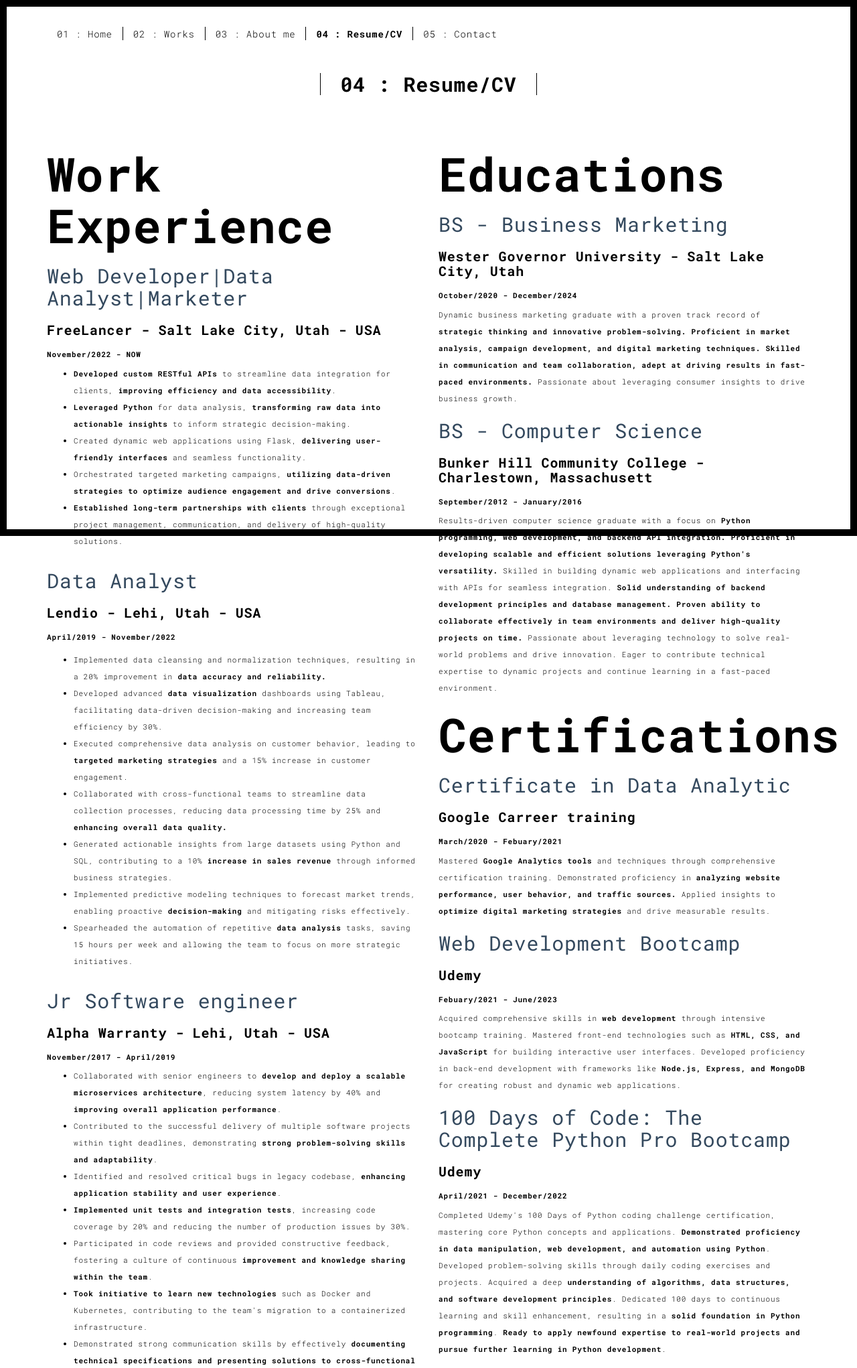
After one commit to papykabukanyi/dep_portf, a Flask app: page /resume.html in a window 1280 px wide. The commit adds this page. Shown: the top 2042 px of the page at 67% size. Run offline with Flask 2, Linux system fonts and the light colour scheme; some libraries are stand-ins or nearby versions.

Commit message:
changed everthing type

```diff
--- a/main.py
+++ b/main.py
@@ -23,13 +23,13 @@ def about():
 def contact():
     return render_template("contact.html")
 
-@app.route("/components.html")
-def components():
-    return render_template("components.html")
+@app.route("/resume.html")
+def resume():
+    return render_template("resume.html")
 
-@app.route("/liveresume.html")
-def liveresume():
-    return render_template("liveresume.html")
+# @app.route("/liveresume.html")
+# def liveresume():
+#     return render_template("liveresume.html")
 
 
 
--- a/templates/about.html
+++ b/templates/about.html
@@ -40,9 +40,8 @@
           <li><a href="./index.html" title="">01 : Home</a></li>
           <li><a href="./works.html" title="">02 : Works</a></li>
           <li><a href="./about.html" title="">03 : About me</a></li>
-          <li><a href="./contact.html" title="">04 : Contact</a></li>
-          <li><a href="./components.html" title="">05 : Components</a></li>
-          <li><a href="./liveresume.html">05 : CV/Resume</a></li>
+          <li><a href="./resume.html" title="">04 : Resume/CV</a></li>
+          <li><a href="./contact.html" title="">05 : Contact</a></li>
         </ul>
 
 
--- a/templates/index.html
+++ b/templates/index.html
@@ -40,9 +40,8 @@
           <li><a href="./index.html" title="">01 : Home</a></li>
           <li><a href="./works.html" title="">02 : Works</a></li>
           <li><a href="./about.html" title="">03 : About me</a></li>
-          <li><a href="./contact.html" title="">04 : Contact</a></li>
-          <li><a href="./components.html" title="">05 : Components</a></li>
-          <li><a href="./liveresume.html">05 : CV/Resume</a></li>
+          <li><a href="./resume.html" title="">04 : Resume/CV</a></li>
+          <li><a href="./contact.html" title="">05 : Contact</a></li>
         </ul>
 
 
--- /dev/null
+++ b/templates/resume.html
@@ -0,0 +1,293 @@
+<!DOCTYPE html>
+<html lang="en">
+
+<html lang="en">
+
+<head>
+  <meta charset="UTF-8">
+  <meta content="IE=edge" http-equiv="X-UA-Compatible">
+  <meta content="width=device-width,initial-scale=1" name="viewport">
+  <meta name="description" content="papykabukanyi portfolio page">
+  <meta name="keywords" content="Portfolio, papy kabukanyi, Web Developer, marketing, programming">
+  <meta name="google" content="translate" />
+  <meta content="main Resume/CV for KBKNY" name="Papy kabukanyi">
+
+  <!-- Disable tap highlight on IE -->
+  <meta name="msapplication-tap-highlight" content="no">
+
+  <link rel="icon" href="./static/assets/img/favicon.ico" type="image/x-icon">
+
+  <title>Resume/CV</title>
+
+<link href="./static/assets/css/main.3f6952e4.css" rel="stylesheet"></head>
+
+<body class="">
+<div id="site-border-left"></div>
+<div id="site-border-right"></div>
+<div id="site-border-top"></div>
+<div id="site-border-bottom"></div>
+ <!-- Add your content of header -->
+<header>
+  <nav class="navbar  navbar-fixed-top navbar-default">
+    <div class="container">
+        <button type="button" class="navbar-toggle collapsed" data-toggle="collapse" data-target="#navbar-collapse" aria-expanded="false">
+          <span class="sr-only">Toggle navigation</span>
+          <span class="icon-bar"></span>
+          <span class="icon-bar"></span>
+          <span class="icon-bar"></span>
+        </button>
+
+      <div class="collapse navbar-collapse" id="navbar-collapse">
+        <ul class="nav navbar-nav ">
+          <li><a href="./index.html" title="">01 : Home</a></li>
+          <li><a href="./works.html" title="">02 : Works</a></li>
+          <li><a href="./about.html" title="">03 : About me</a></li>
+          <li><a href="./resume.html" title="">04 : Resume/CV</a></li>
+          <li><a href="./contact.html" title="">05 : Contact</a></li>
+        </ul>
+
+
+      </div>
+    </div>
+  </nav>
+</header>
+
+<div class="section-container">
+  <div class="container">
+    <div class="row">
+      <div class="col-xs-12">
+        <div class="section-container-spacer text-center">
+          <h1 class="h2">04 : Resume/CV</h1>
+        </div>
+      </div>
+    </div>
+  </div>
+
+<!-- Add your site or app content here -->
+  <div class="container">
+    <div class="row">
+      <div class="col-xs-12 col-md-6">
+
+<!-- work Experience 1 -->
+        <div class="template-example">
+          <!-- <h1 class="template-title-example">Work Experience</h1> -->
+          <tr><td><h1>Work Experience</h1></td></tr>
+          <!-- work Experience now -->
+      <div class="template-example">
+        <!-- <h1 class="template-title-example">Work Experience</h1> -->
+        <!-- <tr><td><h1>Work Experience 2</h1></td></tr> -->
+        <div class="">
+          <h3 class="template-title-example">Web Developer|Data Analyst|Marketer</h3>
+          <h3 class="template-title">FreeLancer - Salt Lake City, Utah - USA</h3>
+          <h4 class="">November/2022 - <b>NOW</b></h4>
+          <ul>
+            <li><b>Developed custom RESTful APIs</b> to streamline data integration for clients, <b>improving efficiency and data accessibility</b>.</li>
+            <li><b>Leveraged Python</b> for data analysis, <b>transforming raw data into actionable insights</b> to inform strategic decision-making.</li>
+            <li>Created dynamic web applications using Flask, <b>delivering user-friendly interfaces</b> and seamless functionality.</li>
+            <li>Orchestrated targeted marketing campaigns, <b>utilizing data-driven strategies to optimize audience engagement and drive conversions</b>.</li>
+            <li><b>Established long-term partnerships with clients</b> through exceptional project management, communication, and delivery of high-quality solutions.</li>
+          </ul>
+        </div>
+      </div>
+          <div class="">
+            <h3 class="template-title-example">Data Analyst</h3>
+            <h3 class="template-title">Lendio - Lehi, Utah - USA</h3>
+            <h4 class="template-title">April/2019 - November/2022</h4>
+            <p>
+            <ul>
+              <li>Implemented data cleansing and normalization techniques, resulting in a 20% improvement in <b>data accuracy and reliability.</b></li>
+              <li>Developed advanced <b>data visualization</b> dashboards using Tableau, facilitating data-driven decision-making and increasing team efficiency by 30%.</li>
+              <li>Executed comprehensive data analysis on customer behavior, leading to <b>targeted marketing strategies</b> and a 15% increase in customer engagement.</li>
+              <li>Collaborated with cross-functional teams to streamline data collection processes, reducing data processing time by 25% and <b>enhancing overall data quality.</b></li>
+              <li>Generated actionable insights from large datasets using Python and SQL, contributing to a 10% <b>increase in sales revenue</b> through informed business strategies.</li>
+              <li>Implemented predictive modeling techniques to forecast market trends, enabling proactive <b>decision-making</b> and mitigating risks effectively.</li>
+              <li>Spearheaded the automation of repetitive <b>data analysis</b> tasks, saving 15 hours per week and allowing the team to focus on more strategic initiatives.</li>
+            </ul>
+          </p>
+          </div>
+        </div>
+      <!-- work Experience 2 -->
+      <div class="template-example">
+        <!-- <h1 class="template-title-example">Work Experience</h1> -->
+        <!-- <tr><td><h1>Work Experience 2</h1></td></tr> -->
+        <div class="">
+          <h3 class="template-title-example">Jr Software engineer</h3>
+          <h3 class="template-title">Alpha Warranty - Lehi, Utah - USA</h3>
+          <h4 class="">November/2017 - April/2019</h4>
+          <ul>
+            <li>Collaborated with senior engineers to <b>develop and deploy a scalable microservices architecture</b>, reducing system latency by 40% and <b>improving overall application performance</b>.</li>
+            <li>Contributed to the successful delivery of multiple software projects within tight deadlines, demonstrating <b>strong problem-solving skills and adaptability</b>.</li>
+            <li>Identified and resolved critical bugs in legacy codebase, <b>enhancing application stability and user experience</b>.</li>
+            <li><b>Implemented unit tests and integration tests</b>, increasing code coverage by 20% and reducing the number of production issues by 30%.</li>
+            <li>Participated in code reviews and provided constructive feedback, fostering a culture of continuous <b>improvement and knowledge sharing within the team</b>.</li>
+            <li><b>Took initiative to learn new technologies</b> such as Docker and Kubernetes, contributing to the team's migration to a containerized infrastructure.</li>
+            <li>Demonstrated strong communication skills by effectively <b>documenting technical specifications and presenting solutions to cross-functional teams.</b></li>
+          </ul>
+        </div>
+      </div>
+      <!-- work Experience 3 -->
+      <div class="template-example">
+        <!-- <h1 class="template-title-example">Work Experience</h1> -->
+        <!-- <tr><td><h1>Work Experience 3</h1></td></tr> -->
+        <div class="">
+          <h3 class="template-title-example">Tesla Support Specialist</h3>
+          <h3 class="template-title">Alpha Warranty Services - Riverdale, Utah - USA</h3>
+          <h4 class="">December/2015 - November/2017</h4>
+          <ul>
+            <li>Led a customer support initiative resulting in a 20% decrease in response time, <b>enhancing overall customer satisfaction</b>.</li>
+            <li><b>Developed and delivered comprehensive training materials for new hires</b>, ensuring consistent and high-quality support across the team.</li>
+            <li><b>Resolved complex technical issues</b> related to Tesla vehicles, maintaining a <b>95% customer issue resolution rate</b>.</li>
+            <li>Implemented a feedback loop system to <b>capture customer concerns and insights</b>, leading to product improvements and increased customer loyalty.</li>
+            <li>Achieved recognition for exceptional service, receiving consistently <b>positive feedback from customers and management</b>.</li>
+            <li>Collaborated with engineering teams to <b>identify and prioritize software and hardware improvements</b> based on customer feedback.</li>
+            <li>Maintained up-to-date knowledge of Tesla products and systems, <b>providing accurate and timely assistance to customers</b>.</li>
+          </ul>
+        </div>
+      </div>
+      <div class="template-example">
+        <!-- <h1 class="template-title-example">Work Experience</h1> -->
+        <!-- <tr><td><h1>Work Experience 3</h1></td></tr> -->
+        <div class="">
+          <h3 class="template-title-example">Claim Processor</h3>
+          <h3 class="template-title">Tufts Health Plan - Watertown, Massachusett - USA</h3>
+          <h4 class="">March/2013 - December/2015</h4>
+          <ul>
+            <li>Achieved a 98% accuracy rate in <b>processing claims</b> through meticulous review and validation of documentation.</li>
+            <li>Established and <b>maintained positive relationships with clients</b>, effectively addressing inquiries and concerns in a timely manner.</li>
+            <li>Recognized for <b>consistently meeting or exceeding performance metrics</b>, including turnaround time and accuracy targets.</li>
+            <li><b>Led a cross-functional team</b> in identifying and resolving systemic issues, resulting in a 25% decrease in claims disputes.</li>
+            <li>Contributed to the <b>development and optimization of internal processes</b> and procedures to ensure compliance with regulatory requirements.</li>
+          </ul>
+        </div>
+      </div>
+
+      </div>
+
+      <div class="col-xs-12 col-md-6">
+        <div class="template-example">
+          <tr><td><h1>Educations</h1></td></tr>
+          <h3 class="template-title-example">BS - Business Marketing</h3>
+          <h3 class="template-title">Wester Governor University - Salt Lake City, Utah</h3>
+          <h4 class="">October/2020 - December/2024</h4>
+          <p>Dynamic business marketing graduate with a proven track record of <b>strategic
+            thinking and innovative problem-solving. Proficient in market analysis, campaign development,
+            and digital marketing techniques. Skilled in communication and team collaboration, adept at driving results in fast-paced environments.</b>
+            Passionate about leveraging consumer insights to drive business growth.
+            </p>
+          <h3 class="template-title-example">BS - Computer Science</h3>
+          <h3 class="template-title">Bunker Hill Community College - Charlestown, Massachusett</h3>
+          <h4 class="">September/2012 - January/2016</h4>
+          <p>Results-driven computer science graduate with a focus on <b>Python programming, web development,
+            and backend API integration. Proficient in developing scalable and efficient solutions leveraging Python's versatility.</b>
+            Skilled in building dynamic web applications and interfacing with APIs for seamless integration.
+            <b>Solid understanding of backend development principles and database management.
+            Proven ability to collaborate effectively in team environments and deliver high-quality projects on time.</b>
+            Passionate about leveraging technology to solve real-world problems and drive innovation.
+            Eager to contribute technical expertise to dynamic projects and continue learning in a fast-paced environment.
+            </p>
+
+            <tr><td><h1>Certifications</h1></td></tr>
+            <!-- google part of certification -->
+            <h3 class="template-title-example">Certificate in Data Analytic</h3>
+            <h3 class="template-title">Google Carreer training</h3>
+            <h4 class="">March/2020 - Febuary/2021</h4>
+            <p>Mastered <b>Google Analytics tools</b> and techniques through comprehensive certification training.
+              Demonstrated proficiency in <b>analyzing website performance, user behavior, and traffic sources.</b>
+              Applied insights to <b>optimize digital marketing strategies</b> and drive measurable results.</p>
+              <!-- Udemy part of certification -->
+            <h3 class="template-title-example">Web Development Bootcamp</h3>
+            <h3 class="template-title">Udemy</h3>
+            <h4 class="">Febuary/2021 - June/2023</h4>
+            <p>Acquired comprehensive skills in <b>web development</b> through intensive bootcamp training.
+              Mastered front-end technologies such as <b>HTML, CSS, and JavaScript</b> for building interactive user interfaces.
+              Developed proficiency in back-end development with frameworks like <b>Node.js, Express, and MongoDB</b> for creating robust and dynamic web applications.</p>
+
+              <!-- Udemy 2 part of certification -->
+            <h3 class="template-title-example">100 Days of Code: The Complete Python Pro Bootcamp</h3>
+            <h3 class="template-title">Udemy</h3>
+            <h4 class="">April/2021 - December/2022</h4>
+            <p>Completed Udemy's 100 Days of Python coding challenge certification, mastering core Python concepts and applications.
+              <b>Demonstrated proficiency in data manipulation, web development, and automation using Python</b>.
+              Developed problem-solving skills through daily coding exercises and projects.
+              Acquired a deep <b>understanding of algorithms, data structures, and software development principles</b>.
+              Dedicated 100 days to continuous learning and skill enhancement, resulting in a <b>solid foundation in Python programming</b>.
+              <b>Ready to apply newfound expertise to real-world projects and pursue further learning in Python development</b>.</p>
+
+            <tr><td><h1>Skills</h1></td></tr>
+            <h3 class="template-title-example">Primary Skills</h3>
+            <ul>
+              <li>Proficient in multiple programming languages, including <b>Python</b>.</li>
+              <li>Proficiency in data analysis tools such as <b>Python (pandas, numpy) and SQL</b>.</li>
+              <li>Proficiency in front-end technologies: <b>HTML, CSS, JavaScript</b>.</li>
+              <li>Strong analytical skills for <b>interpreting marketing data and metrics</b>.</li>
+              <li>Knowledge of version control systems like <b>Git</b>.</li>
+              <li>Experience with data visualization libraries like <b>Matplotlib and Seaborn</b>.</li>
+              <li>Knowledge of back-end development with Python using frameworks like <b>Django or Flask</b>.</li>
+              <li>Experience with marketing automation tools like <b>HubSpot or Marketo</b>.</li>
+              <li>Ability to <b>design and develop scalable</b>, maintainable software solutions.</li>
+              <li>Understanding of <b>machine learning</b> concepts for predictive analytics.</li>
+              <li>Experience with <b>web security principles</b> and best practices.</li>
+              <li>Competence in <b>SEO (Search Engine Optimization)</b> techniques.</li>
+              <li>Knowledge of <b>SEM (Search Engine Marketing)</b> and <b>PPC (Pay-Per-Click)</b> advertising.</li>
+              <li>Experience with <b>testing frameworks</b> and practices.</li>
+              <li>Strong problem-solving and <b>debugging skills</b>.</li>
+              <li>Competence in interpreting and <b>communicating insights from data</b>.</li>
+              <li>Understanding of <b>HTTP protocols and web servers</b>.</li>
+              <li>Understanding of <b>social media marketing strategies</b> and platforms.</li>
+              <li>Ability to <b>create compelling content</b> for various channels.</li>
+              <li>Experience with BI tools such as <b>Tableau or Power BI</b>.</li>
+              <li>Proficiency in <b>web performance optimization</b> techniques.</li>
+              <li>Understanding of <b>data privacy</b> and <b>regulatory compliance</b>.</li>
+              <li>Strong <b>communication</b> and <b>storytelling skills</b>.</li>
+            </ul>
+            <tr><td><h1>Summary</h1></td></tr>
+          <p>
+            I am a versatile bachelor's graduate proficient in both <b>Business Marketing and Computer Science</b>,
+            blending strategic marketing insights with technical expertise. Mastered strategic analysis, market research,
+            and campaign development in Business Marketing. <b>Additionally, honed skills in programming languages, web development,
+            and software engineering principles. Acquired a diverse skill set enabling effective problem-solving and innovative solution development.</b>
+            Strong communicator adept at bridging the gap between technical and non-technical stakeholders.
+            Ready to leverage dual expertise to drive business growth and technological advancements in dynamic environments.
+          </p>
+        </div>
+
+<footer class="text-center">
+  <div>
+    <div>
+      <div>
+        <p>© KBKNY LLC | Website created with FLASK & PYTHON</p>
+      </div>
+    </div>
+  </div>
+</footer>
+
+<script>
+  document.addEventListener("DOMContentLoaded", function (event) {
+     navActivePage();
+  });
+</script>
+
+<!-- Google Analytics: change UA-XXXXX-X to be your site's ID
+
+<script>
+  (function (i, s, o, g, r, a, m) {
+    i['GoogleAnalyticsObject'] = r; i[r] = i[r] || function () {
+      (i[r].q = i[r].q || []).push(arguments)
+    }, i[r].l = 1 * new Date(); a = s.createElement(o),
+      m = s.getElementsByTagName(o)[0]; a.async = 1; a.src = g; m.parentNode.insertBefore(a, m)
+  })(window, document, 'script', '//www.google-analytics.com/analytics.js', 'ga');
+  ga('create', 'UA-XXXXX-X', 'auto');
+  ga('send', 'pageview');
+</script>
+
+--> <script type="text/javascript" src="./static/assets/js/main.70a66962.js"></script></body>
+<!-- <footer>
+  <div>
+    <div>
+      <div>
+        <p>© KBKNY LLC | Website created with FLASK & PYTHON</p>
+      </div>
+    </div>
+  </div>
+</footer> -->
+</html>
--- a/templates/work.html
+++ b/templates/work.html
@@ -40,9 +40,8 @@
           <li><a href="./index.html" title="">01 : Home</a></li>
           <li><a href="./works.html" title="">02 : Works</a></li>
           <li><a href="./about.html" title="">03 : About me</a></li>
-          <li><a href="./contact.html" title="">04 : Contact</a></li>
-          <li><a href="./components.html" title="">05 : Components</a></li>
-          <li><a href="./liveresume.html">05 : CV/Resume</a></li>
+          <li><a href="./resume.html" title="">04 : Resume/CV</a></li>
+          <li><a href="./contact.html" title="">05 : Contact</a></li>
         </ul>
 
 
--- a/templates/works.html
+++ b/templates/works.html
@@ -40,9 +40,8 @@
           <li><a href="./index.html" title="">01 : Home</a></li>
           <li><a href="./works.html" title="">02 : Works</a></li>
           <li><a href="./about.html" title="">03 : About me</a></li>
-          <li><a href="./contact.html" title="">04 : Contact</a></li>
-          <li><a href="./components.html" title="">05 : Components</a></li>
-          <li><a href="./liveresume.html">05 : CV/Resume</a></li>
+          <li><a href="./resume.html" title="">04 : Resume/CV</a></li>
+          <li><a href="./contact.html" title="">05 : Contact</a></li>
         </ul>
 
 
```
Also changed, not shown: templates/components.html (deleted, +0 -262 lines), templates/contact.html (+3 -4 lines).
